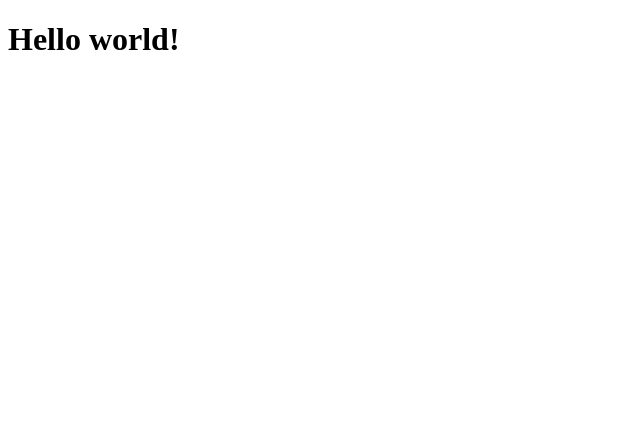
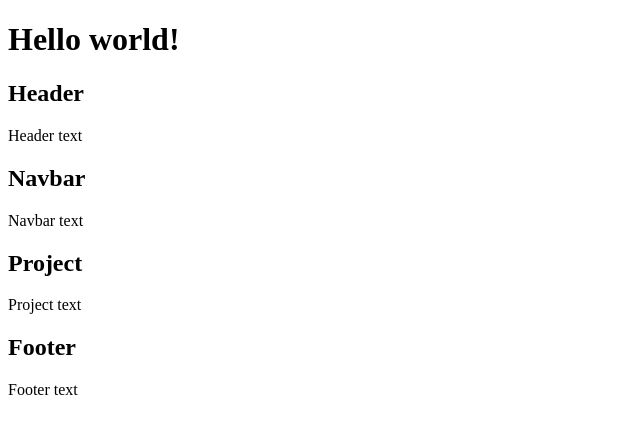
Before and after one commit to TonyQ032/react-portfolio, a React (Create React App) app: page / in a window 1280 px wide. Shown: the top 434 px of the page, without its empty margins (0-640 px from the left). Built offline with nearby package versions, Linux system fonts and the light colour scheme.

Commit message:
Created component files

```diff
--- a/src/App.js
+++ b/src/App.js
@@ -1,7 +1,19 @@
 import './App.css';
+import Footer from './components/Footer';
+import Header from './components/Header';
+import Navbar from './components/Navbar';
+import Project from './components/Project';
 
 function App() {
-  return <h1>Hello world!</h1>
+  return (
+    <>
+      <h1>Hello world!</h1>
+      <Header />
+      <Navbar />
+      <Project />
+      <Footer />
+    </>
+  )
 }
 
 export default App;
--- /dev/null
+++ b/src/components/Footer.jsx
@@ -0,0 +1,12 @@
+import React from "react";
+
+function Footer() {
+  return (
+    <>
+      <h2>Footer</h2>
+      <p>Footer text</p>
+    </>
+  );
+}
+
+export default Footer;
--- /dev/null
+++ b/src/components/Header.jsx
@@ -0,0 +1,12 @@
+import React from "react";
+
+function Header() {
+  return (
+    <>
+      <h2>Header</h2>
+      <p>Header text</p>
+    </>
+  );
+}
+
+export default Header;
--- /dev/null
+++ b/src/components/Navbar.jsx
@@ -0,0 +1,12 @@
+import React from "react";
+
+function Navbar() {
+  return (
+    <>
+      <h2>Navbar</h2>
+      <p>Navbar text</p>
+    </>
+  );
+}
+
+export default Navbar;
--- /dev/null
+++ b/src/components/Project.jsx
@@ -0,0 +1,12 @@
+import React from "react";
+
+function Project() {
+  return (
+    <>
+      <h2>Project</h2>
+      <p>Project text</p>
+    </>
+  );
+}
+
+export default Project;
```
